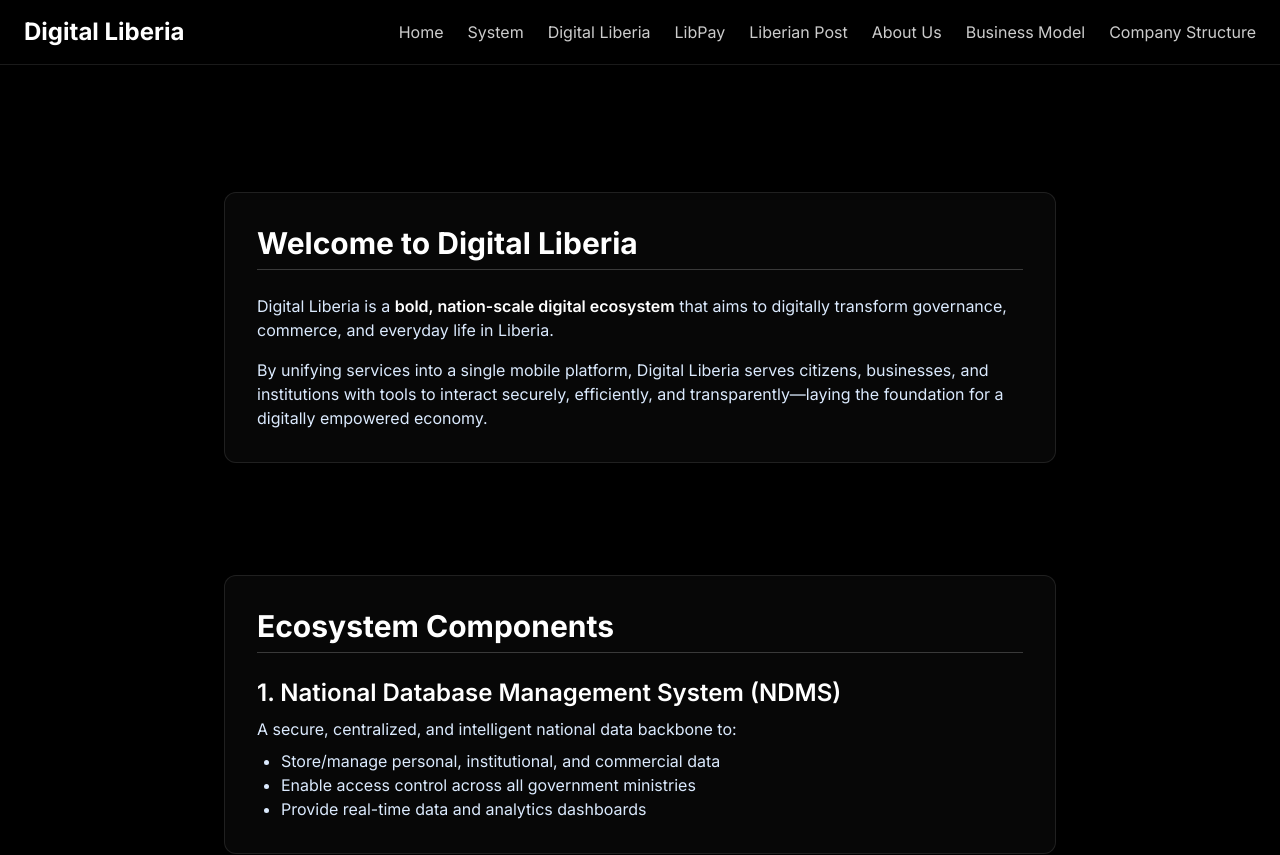
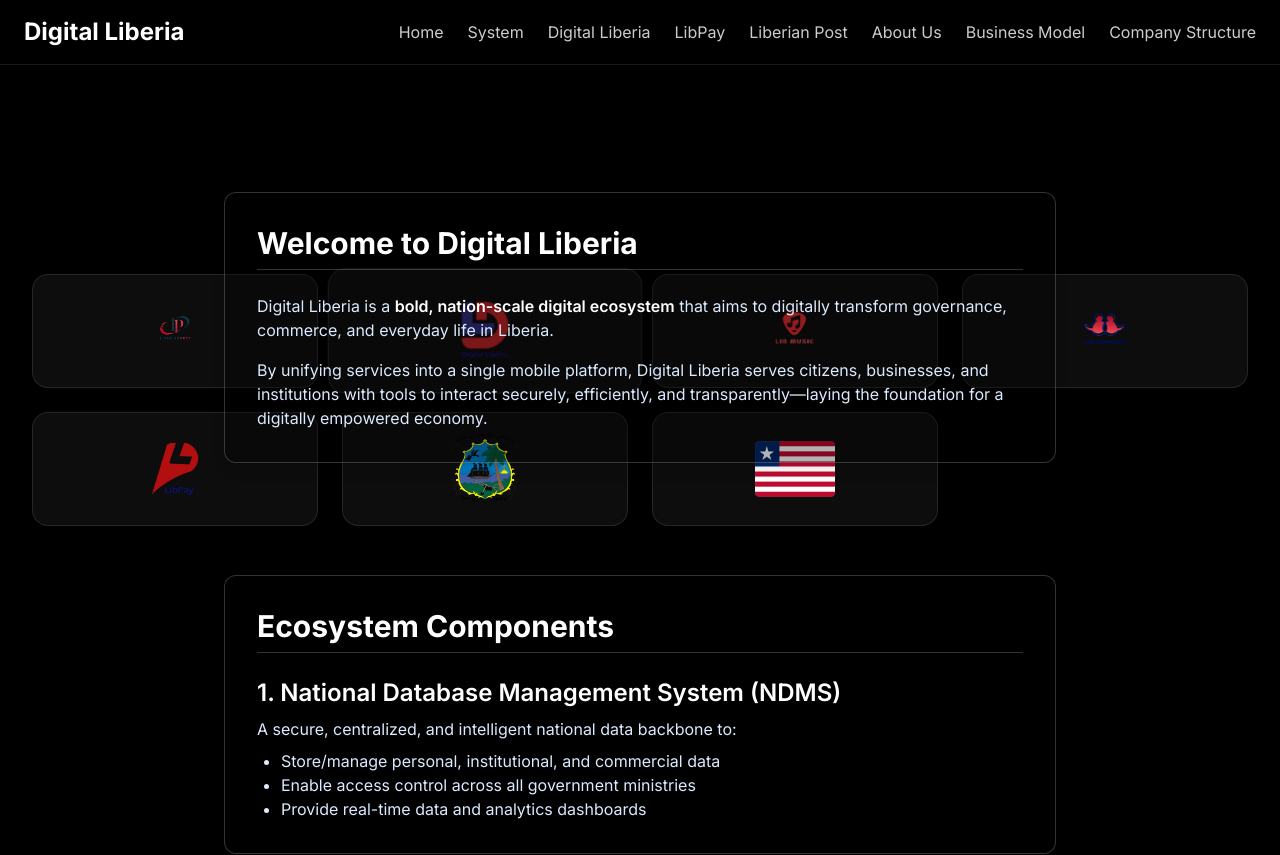
Before and after one commit to liberianpost/digital-liberia, a React (Vite) app: page / in a window 1280 px wide. Shown: the top 855 px of the page. Built offline with nearby package versions, Linux system fonts and the light colour scheme.

Commit message:
Update Home.jsx

```diff
--- a/src/Home.jsx
+++ b/src/Home.jsx
@@ -92,18 +92,18 @@
 
   return (
     <div className="relative min-h-screen w-full bg-black text-white font-inter overflow-x-hidden">
-      {/* Fixed Background */}
+      {/* Layer 1: Dark Background (base layer) */}
       <div className="fixed inset-0 bg-black -z-50" />
 
-      {/* Floating Logos Grid */}
-      <div className="fixed inset-0 flex items-center justify-center -z-40">
-        <div className="absolute inset-0 bg-black/50 backdrop-blur-3xl" />
+      {/* Layer 2: Floating Logos (middle layer) */}
+      <div className="fixed inset-0 z-10 flex items-center justify-center pointer-events-none">
+        <div className="absolute inset-0 bg-gradient-to-br from-black/70 to-black/30" />
         <div className="relative grid grid-cols-2 md:grid-cols-3 lg:grid-cols-4 gap-6 p-8 w-full max-w-7xl">
           {logos.map((logo, index) => (
             <div
               key={index}
-              className={`logo-container flex items-center justify-center ${
-                index === activeLogo ? "scale-110 bg-white/20" : "scale-100"
+              className={`flex items-center justify-center p-4 rounded-2xl bg-white/5 backdrop-blur-md border border-white/10 transition-all duration-500 ${
+                index === activeLogo ? "scale-110 bg-white/15" : "scale-100"
               }`}
             >
               <img
@@ -116,7 +116,7 @@
         </div>
       </div>
 
-      {/* Navigation */}
+      {/* Layer 3: Navigation (top layer) */}
       <header className="fixed top-0 left-0 w-full z-50 bg-black/80 backdrop-blur-sm border-b border-white/10">
         <div className="flex items-center justify-between px-6 py-4 max-w-7xl mx-auto">
           <Link to="/" className="text-2xl font-bold text-white">
@@ -160,14 +160,18 @@
         )}
       </header>
 
-      {/* Content Sections */}
-      <main className="relative z-10 pt-32 pb-20 px-4 md:px-8">
-        {sections.map(section => (
+      {/* Layer 4: Content Sections (top layer) */}
+      <main className="relative z-20 pt-32 pb-20 px-4 md:px-8">
+        {sections.map((section, index) => (
           <section
             key={section.id}
             className="w-full py-8 px-4 md:px-8 max-w-4xl mx-auto mb-12"
+            style={{
+              animation: `fadeInUp 0.5s ease-out ${index * 0.1}s forwards`,
+              opacity: 0
+            }}
           >
-            <div className="bg-glass-dark p-6 md:p-8">
+            <div className="bg-black/30 backdrop-blur-lg rounded-xl border border-white/20 p-6 md:p-8 shadow-lg">
               <h2 className="text-2xl md:text-3xl font-bold mb-6 border-b border-white/20 pb-2">
                 {section.title}
               </h2>
@@ -178,6 +182,20 @@
           </section>
         ))}
       </main>
+
+      {/* Global Styles (in JSX for simplicity) */}
+      <style jsx global>{`
+        @keyframes fadeInUp {
+          from {
+            opacity: 0;
+            transform: translateY(20px);
+          }
+          to {
+            opacity: 1;
+            transform: translateY(0);
+          }
+        }
+      `}</style>
     </div>
   );
 }
```
